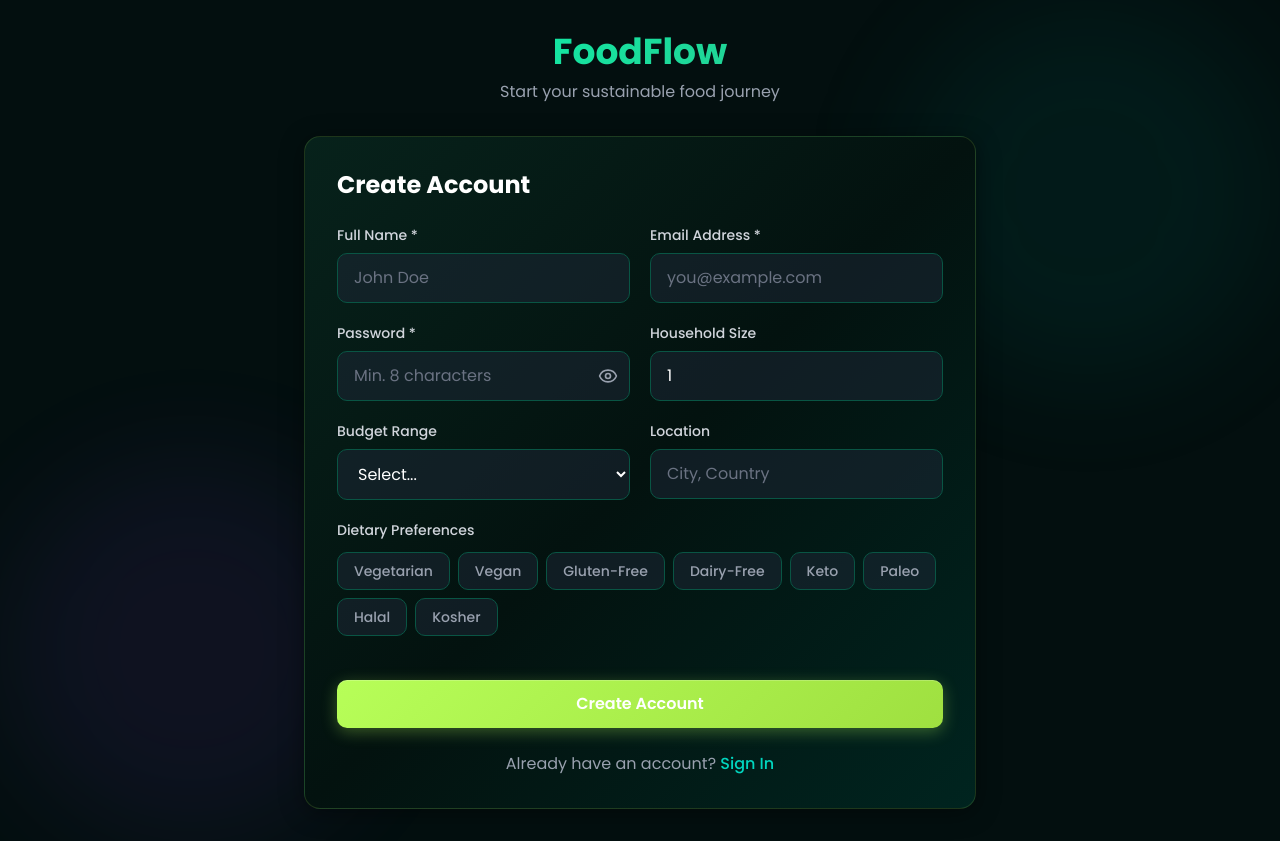
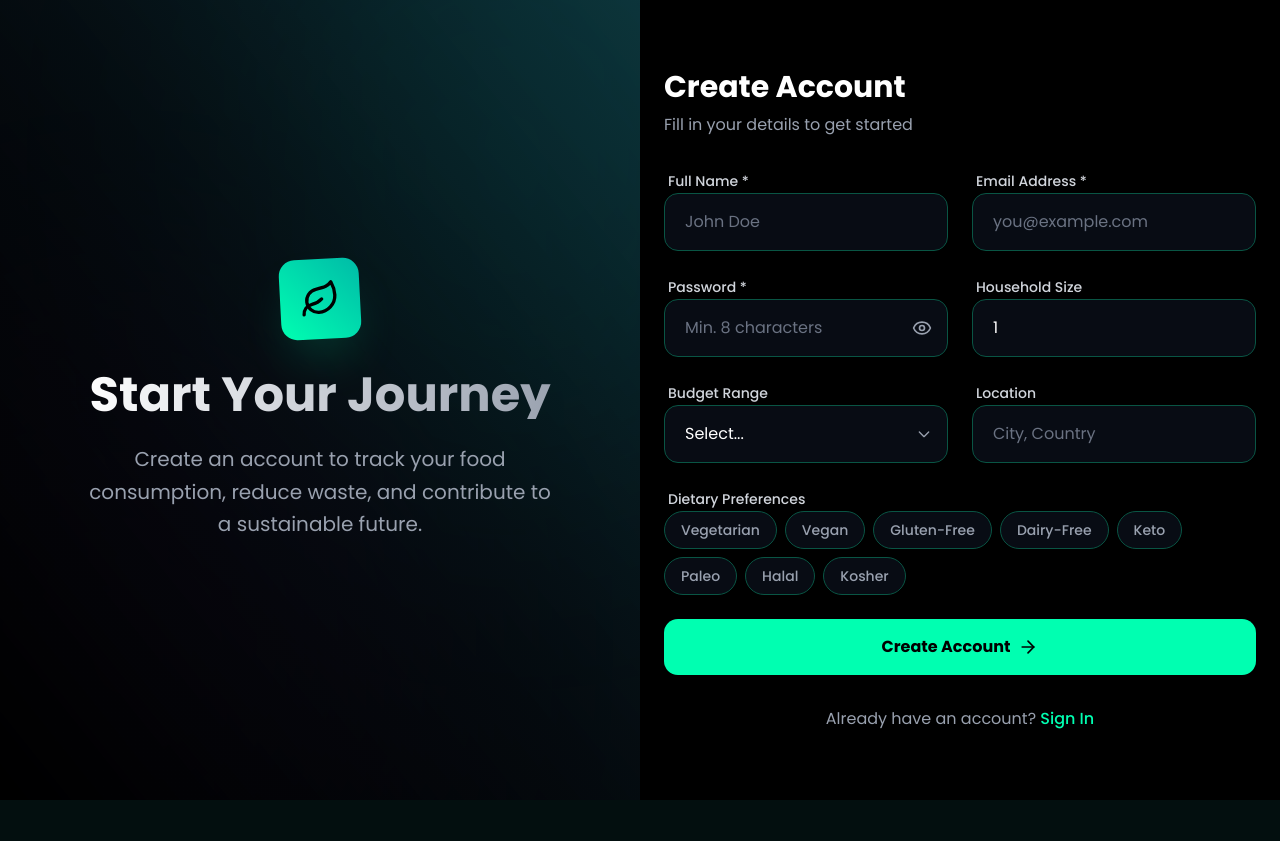
Before and after one commit to Night-Owlz/Innovatex, a Next.js app in the folder frontend/: page /register in a window 1280 px wide. After the commit the page ends 800 px from the top, so only its background shows below. Built offline with nearby package versions, Linux system fonts and the light colour scheme.

Commit message:
refactor: improve auth pages with better UX and styling

```diff
--- a/frontend/app/(auth)/login/page.jsx
+++ b/frontend/app/(auth)/login/page.jsx
@@ -3,7 +3,7 @@
 import { useState } from 'react';
 import Link from 'next/link';
 import { useAuth } from '@/context/AuthContext';
-import { Eye, EyeOff } from 'lucide-react';
+import { Eye, EyeOff, ArrowRight, Leaf, Loader2 } from 'lucide-react';
 
 export default function LoginPage() {
   const [formData, setFormData] = useState({
@@ -30,62 +30,78 @@ export default function LoginPage() {
   };
 
   return (
-    <div className="min-h-screen flex items-center justify-center px-4 relative overflow-hidden">
-      {/* Animated Background */}
-      <div className="absolute inset-0">
-        <div className="absolute w-96 h-96 bg-teal-500/10 rounded-full blur-3xl top-0 left-0 animate-pulse"></div>
-        <div className="absolute w-96 h-96 bg-purple-500/10 rounded-full blur-3xl bottom-0 right-0 animate-pulse" style={{animationDelay: '1s'}}></div>
+    <div className="min-h-screen flex bg-black text-white overflow-hidden">
+      {/* Left Side - Hero/Visuals (Hidden on mobile) */}
+      <div className="hidden lg:flex lg:w-1/2 relative bg-gray-900 items-center justify-center overflow-hidden">
+        <div className="absolute inset-0 bg-gradient-to-br from-teal-900/40 to-black z-10"></div>
+        {/* Abstract Shapes */}
+        <div className="absolute top-[-20%] left-[-20%] w-[80%] h-[80%] bg-teal-500/10 rounded-full blur-[120px] animate-pulse"></div>
+        <div className="absolute bottom-[-20%] right-[-20%] w-[80%] h-[80%] bg-purple-500/10 rounded-full blur-[120px] animate-pulse" style={{animationDelay: '2s'}}></div>
+
+        <div className="relative z-20 p-12 max-w-xl text-center">
+            <div className="w-20 h-20 bg-gradient-to-tr from-[#00FFB1] to-teal-500 rounded-2xl flex items-center justify-center mx-auto mb-8 shadow-2xl shadow-[#00FFB1]/20 rotate-3 hover:rotate-6 transition-transform duration-500">
+                <Leaf className="w-10 h-10 text-black" />
+            </div>
+            <h1 className="text-5xl font-bold mb-6 bg-clip-text text-transparent bg-gradient-to-r from-white to-gray-400">
+                Welcome to <span className="text-[#00FFB1]">FoodFlow</span>
+            </h1>
+            <p className="text-xl text-gray-400 leading-relaxed">
+                Join our community in reducing food waste and managing consumption smarter. Track, analyze, and save.
+            </p>
+        </div>
       </div>
 
-      <div className="max-w-md w-full relative z-10 fade-in">
-        <div className="text-center mb-8">
-          <h1 className="text-4xl font-bold gradient-text mb-2">FoodFlow</h1>
-          <p className="text-gray-400">Welcome back to your dashboard</p>
+      {/* Right Side - Form */}
+      <div className="w-full lg:w-1/2 flex items-center justify-center p-6 relative">
+        {/* Mobile Background Effects */}
+        <div className="absolute inset-0 lg:hidden overflow-hidden pointer-events-none">
+             <div className="absolute top-[-20%] right-[-20%] w-[80%] h-[80%] bg-teal-500/10 rounded-full blur-[100px]"></div>
         </div>
 
-        <div className="premium-card p-8 rounded-2xl">
-          <h2 className="text-2xl font-bold text-white mb-6">
-            Sign In
-          </h2>
+        <div className="w-full max-w-md space-y-8 relative z-10">
+          <div className="text-center lg:text-left">
+            <h2 className="text-3xl font-bold text-white mb-2">Sign In</h2>
+            <p className="text-gray-400">Enter your details to access your account</p>
+          </div>
 
           {error && (
-            <div className="bg-red-500/10 border border-red-500/30 text-red-400 px-4 py-3 rounded-lg mb-6">
+            <div className="bg-red-500/10 border border-red-500/20 text-red-400 px-4 py-3 rounded-xl text-sm flex items-center gap-2 animate-in fade-in slide-in-from-top-2">
+              <div className="w-1.5 h-1.5 rounded-full bg-red-500"></div>
               {error}
             </div>
           )}
 
-          <form onSubmit={handleSubmit} className="space-y-5">
-            <div>
-              <label className="block text-sm font-medium text-gray-300 mb-2">
-                Email Address
-              </label>
+          <form onSubmit={handleSubmit} className="space-y-6">
+            <div className="space-y-2">
+              <label className="text-sm font-medium text-gray-300 ml-1">Email Address</label>
               <input
                 type="email"
                 required
                 value={formData.email}
                 onChange={(e) => setFormData({ ...formData, email: e.target.value })}
-                className="w-full px-4 py-3 bg-gray-800/50 border border-gray-700 rounded-lg text-white placeholder-gray-500 focus:border-teal-500 transition-colors"
-                placeholder="you@example.com"
+                className="w-full px-5 py-4 bg-gray-900/50 border border-gray-800 rounded-xl text-white placeholder-gray-500 focus:ring-2 focus:ring-[#00FFB1] focus:border-transparent transition-all outline-none"
+                placeholder="name@example.com"
               />
             </div>
 
-            <div>
-              <label className="block text-sm font-medium text-gray-300 mb-2">
-                Password
-              </label>
+            <div className="space-y-2">
+              <div className="flex items-center justify-between ml-1">
+                <label className="text-sm font-medium text-gray-300">Password</label>
+                <a href="#" className="text-xs text-[#00FFB1] hover:underline">Forgot password?</a>
+              </div>
               <div className="relative">
                 <input
                   type={showPassword ? "text" : "password"}
                   required
                   value={formData.password}
                   onChange={(e) => setFormData({ ...formData, password: e.target.value })}
-                  className="w-full px-4 py-3 bg-gray-800/50 border border-gray-700 rounded-lg text-white placeholder-gray-500 focus:border-teal-500 transition-colors pr-12"
-                  placeholder="••••••••"
+                  className="w-full px-5 py-4 bg-gray-900/50 border border-gray-800 rounded-xl text-white placeholder-gray-500 focus:ring-2 focus:ring-[#00FFB1] focus:border-transparent transition-all outline-none pr-12"
+                  placeholder="Enter your password"
                 />
                 <button
                   type="button"
                   onClick={() => setShowPassword(!showPassword)}
-                  className="absolute right-3 top-1/2 -translate-y-1/2 text-gray-400 hover:text-gray-300 transition-colors"
+                  className="absolute right-4 top-1/2 -translate-y-1/2 text-gray-400 hover:text-white transition-colors"
                 >
                   {showPassword ? <EyeOff className="w-5 h-5" /> : <Eye className="w-5 h-5" />}
                 </button>
@@ -95,20 +111,25 @@ export default function LoginPage() {
             <button
               type="submit"
               disabled={loading}
-              className="w-full btn-premium py-3 rounded-lg text-white font-semibold disabled:opacity-50 disabled:cursor-not-allowed"
+              className="w-full bg-[#00FFB1] hover:bg-[#00db9a] text-black font-bold py-4 rounded-xl transition-all disabled:opacity-50 disabled:cursor-not-allowed flex items-center justify-center gap-2 hover:scale-[1.01]"
             >
               {loading ? (
-                <span className="flex items-center justify-center gap-2">
-                  <div className="w-5 h-5 border-2 border-white/20 border-t-white rounded-full animate-spin"></div>
+                <>
+                  <Loader2 className="w-5 h-5 animate-spin" />
                   Signing In...
-                </span>
-              ) : 'Sign In'}
+                </>
+              ) : (
+                <>
+                  Sign In
+                  <ArrowRight className="w-5 h-5" />
+                </>
+              )}
             </button>
           </form>
 
-          <p className="mt-6 text-center text-gray-400">
+          <p className="text-center text-gray-400">
             Don't have an account?{' '}
-            <Link href="/register" className="text-teal-400 hover:text-teal-300 font-medium transition-colors">
+            <Link href="/register" className="text-[#00FFB1] font-medium hover:underline transition-all">
               Create Account
             </Link>
           </p>
--- a/frontend/app/(auth)/register/page.jsx
+++ b/frontend/app/(auth)/register/page.jsx
@@ -4,7 +4,7 @@ import { useState } from 'react';
 import Link from 'next/link';
 import { useAuth } from '@/context/AuthContext';
 import { DIETARY_PREFERENCES, BUDGET_RANGES } from '@/lib/constants';
-import { Eye, EyeOff } from 'lucide-react';
+import { Eye, EyeOff, ArrowRight, Leaf, Loader2 } from 'lucide-react';
 
 export default function RegisterPage() {
   const [formData, setFormData] = useState({
@@ -45,66 +45,77 @@ export default function RegisterPage() {
   };
 
   return (
-    <div className="min-h-screen flex items-center justify-center px-4 py-8 relative overflow-hidden">
-      {/* Animated Background */}
-      <div className="absolute inset-0">
-        <div className="absolute w-96 h-96 bg-teal-500/10 rounded-full blur-3xl top-0 right-0 animate-pulse"></div>
-        <div className="absolute w-96 h-96 bg-purple-500/10 rounded-full blur-3xl bottom-0 left-0 animate-pulse" style={{animationDelay: '1s'}}></div>
+    <div className="min-h-screen flex bg-black text-white overflow-hidden">
+      {/* Left Side - Hero/Visuals (Hidden on mobile) */}
+      <div className="hidden lg:flex lg:w-1/2 relative bg-gray-900 items-center justify-center overflow-hidden">
+        <div className="absolute inset-0 bg-gradient-to-bl from-teal-900/40 to-black z-10"></div>
+        {/* Abstract Shapes */}
+        <div className="absolute top-[-20%] right-[-20%] w-[80%] h-[80%] bg-teal-500/10 rounded-full blur-[120px] animate-pulse"></div>
+        <div className="absolute bottom-[-20%] left-[-20%] w-[80%] h-[80%] bg-purple-500/10 rounded-full blur-[120px] animate-pulse" style={{animationDelay: '2s'}}></div>
+
+        <div className="relative z-20 p-12 max-w-xl text-center">
+            <div className="w-20 h-20 bg-gradient-to-tr from-[#00FFB1] to-teal-500 rounded-2xl flex items-center justify-center mx-auto mb-8 shadow-2xl shadow-[#00FFB1]/20 -rotate-3 hover:-rotate-6 transition-transform duration-500">
+                <Leaf className="w-10 h-10 text-black" />
+            </div>
+            <h1 className="text-5xl font-bold mb-6 bg-clip-text text-transparent bg-gradient-to-r from-white to-gray-400">
+                Start Your Journey
+            </h1>
+            <p className="text-xl text-gray-400 leading-relaxed">
+                Create an account to track your food consumption, reduce waste, and contribute to a sustainable future.
+            </p>
+        </div>
       </div>
 
-      <div className="max-w-2xl w-full relative z-10 fade-in">
-        <div className="text-center mb-8">
-          <h1 className="text-4xl font-bold gradient-text mb-2">FoodFlow</h1>
-          <p className="text-gray-400">Start your sustainable food journey</p>
+      {/* Right Side - Form */}
+      <div className="w-full lg:w-1/2 flex items-center justify-center p-6 relative overflow-y-auto">
+        {/* Mobile Background Effects */}
+        <div className="absolute inset-0 lg:hidden overflow-hidden pointer-events-none">
+             <div className="absolute bottom-[-20%] left-[-20%] w-[80%] h-[80%] bg-purple-500/10 rounded-full blur-[100px]"></div>
         </div>
 
-        <div className="premium-card p-8 rounded-2xl">
-          <h2 className="text-2xl font-bold text-white mb-6">
-            Create Account
-          </h2>
+        <div className="w-full max-w-2xl space-y-8 relative z-10 py-8">
+          <div className="text-center lg:text-left">
+            <h2 className="text-3xl font-bold text-white mb-2">Create Account</h2>
+            <p className="text-gray-400">Fill in your details to get started</p>
+          </div>
 
           {error && (
-            <div className="bg-red-500/10 border border-red-500/30 text-red-400 px-4 py-3 rounded-lg mb-6">
+            <div className="bg-red-500/10 border border-red-500/20 text-red-400 px-4 py-3 rounded-xl text-sm flex items-center gap-2 animate-in fade-in slide-in-from-top-2">
+              <div className="w-1.5 h-1.5 rounded-full bg-red-500"></div>
               {error}
             </div>
           )}
 
-          <form onSubmit={handleSubmit} className="space-y-5">
-            <div className="grid md:grid-cols-2 gap-5">
-              <div>
-                <label className="block text-sm font-medium text-gray-300 mb-2">
-                  Full Name *
-                </label>
+          <form onSubmit={handleSubmit} className="space-y-6">
+            <div className="grid md:grid-cols-2 gap-6">
+              <div className="space-y-2">
+                <label className="text-sm font-medium text-gray-300 ml-1">Full Name *</label>
                 <input
                   type="text"
                   required
                   value={formData.full_name}
                   onChange={(e) => setFormData({ ...formData, full_name: e.target.value })}
-                  className="w-full px-4 py-3 bg-gray-800/50 border border-gray-700 rounded-lg text-white placeholder-gray-500 focus:border-teal-500 transition-colors"
+                  className="w-full px-5 py-4 bg-gray-900/50 border border-gray-800 rounded-xl text-white placeholder-gray-500 focus:ring-2 focus:ring-[#00FFB1] focus:border-transparent transition-all outline-none"
                   placeholder="John Doe"
                 />
               </div>
 
-              <div>
-                <label className="block text-sm font-medium text-gray-300 mb-2">
-                  Email Address *
-                </label>
+              <div className="space-y-2">
+                <label className="text-sm font-medium text-gray-300 ml-1">Email Address *</label>
                 <input
                   type="email"
                   required
                   value={formData.email}
                   onChange={(e) => setFormData({ ...formData, email: e.target.value })}
-                  className="w-full px-4 py-3 bg-gray-800/50 border border-gray-700 rounded-lg text-white placeholder-gray-500 focus:border-teal-500 transition-colors"
+                  className="w-full px-5 py-4 bg-gray-900/50 border border-gray-800 rounded-xl text-white placeholder-gray-500 focus:ring-2 focus:ring-[#00FFB1] focus:border-transparent transition-all outline-none"
                   placeholder="you@example.com"
                 />
               </div>
             </div>
 
-            <div className="grid md:grid-cols-2 gap-5">
-              <div>
-                <label className="block text-sm font-medium text-gray-300 mb-2">
-                  Password *
-                </label>
+            <div className="grid md:grid-cols-2 gap-6">
+              <div className="space-y-2">
+                <label className="text-sm font-medium text-gray-300 ml-1">Password *</label>
                 <div className="relative">
                   <input
                     type={showPassword ? "text" : "password"}
@@ -112,80 +123,77 @@ export default function RegisterPage() {
                     minLength={8}
                     value={formData.password}
                     onChange={(e) => setFormData({ ...formData, password: e.target.value })}
-                    className="w-full px-4 py-3 bg-gray-800/50 border border-gray-700 rounded-lg text-white placeholder-gray-500 focus:border-teal-500 transition-colors pr-12"
+                    className="w-full px-5 py-4 bg-gray-900/50 border border-gray-800 rounded-xl text-white placeholder-gray-500 focus:ring-2 focus:ring-[#00FFB1] focus:border-transparent transition-all outline-none pr-12"
                     placeholder="Min. 8 characters"
                   />
                   <button
                     type="button"
                     onClick={() => setShowPassword(!showPassword)}
-                    className="absolute right-3 top-1/2 -translate-y-1/2 text-gray-400 hover:text-gray-300 transition-colors"
+                    className="absolute right-4 top-1/2 -translate-y-1/2 text-gray-400 hover:text-white transition-colors"
                   >
                     {showPassword ? <EyeOff className="w-5 h-5" /> : <Eye className="w-5 h-5" />}
                   </button>
                 </div>
               </div>
 
-              <div>
-                <label className="block text-sm font-medium text-gray-300 mb-2">
-                  Household Size
-                </label>
+              <div className="space-y-2">
+                <label className="text-sm font-medium text-gray-300 ml-1">Household Size</label>
                 <input
                   type="number"
                   min="1"
                   value={formData.household_size}
                   onChange={(e) => setFormData({ ...formData, household_size: parseInt(e.target.value) })}
-                  className="w-full px-4 py-3 bg-gray-800/50 border border-gray-700 rounded-lg text-white placeholder-gray-500 focus:border-teal-500 transition-colors"
+                  className="w-full px-5 py-4 bg-gray-900/50 border border-gray-800 rounded-xl text-white placeholder-gray-500 focus:ring-2 focus:ring-[#00FFB1] focus:border-transparent transition-all outline-none"
                 />
               </div>
             </div>
 
-            <div className="grid md:grid-cols-2 gap-5">
-              <div>
-                <label className="block text-sm font-medium text-gray-300 mb-2">
-                  Budget Range
-                </label>
+            <div className="grid md:grid-cols-2 gap-6">
+              <div className="space-y-2">
+                <label className="text-sm font-medium text-gray-300 ml-1">Budget Range</label>
+                <div className="relative">
                     <select
                     value={formData.budget_range}
                     onChange={(e) => setFormData({ ...formData, budget_range: e.target.value })}
-                  className="w-full px-4 py-3 bg-gray-800/50 border border-gray-700 rounded-lg text-white focus:border-teal-500 transition-colors"
+                    className="w-full px-5 py-4 bg-gray-900/50 border border-gray-800 rounded-xl text-white focus:ring-2 focus:ring-[#00FFB1] focus:border-transparent transition-all outline-none appearance-none"
                     >
                     <option value="">Select...</option>
                     {BUDGET_RANGES.map((range) => (
-                    <option key={range.value} value={range.value} className="bg-gray-800">
+                        <option key={range.value} value={range.value} className="bg-gray-900">
                         {range.label}
                         </option>
                     ))}
                     </select>
+                    <div className="absolute right-4 top-1/2 -translate-y-1/2 pointer-events-none text-gray-400">
+                        <svg className="w-4 h-4" fill="none" stroke="currentColor" viewBox="0 0 24 24"><path strokeLinecap="round" strokeLinejoin="round" strokeWidth="2" d="M19 9l-7 7-7-7"></path></svg>
+                    </div>
+                </div>
               </div>
 
-              <div>
-                <label className="block text-sm font-medium text-gray-300 mb-2">
-                  Location
-                </label>
+              <div className="space-y-2">
+                <label className="text-sm font-medium text-gray-300 ml-1">Location</label>
                 <input
                   type="text"
                   value={formData.location}
                   onChange={(e) => setFormData({ ...formData, location: e.target.value })}
-                  className="w-full px-4 py-3 bg-gray-800/50 border border-gray-700 rounded-lg text-white placeholder-gray-500 focus:border-teal-500 transition-colors"
+                  className="w-full px-5 py-4 bg-gray-900/50 border border-gray-800 rounded-xl text-white placeholder-gray-500 focus:ring-2 focus:ring-[#00FFB1] focus:border-transparent transition-all outline-none"
                   placeholder="City, Country"
                 />
               </div>
             </div>
 
-            <div>
-              <label className="block text-sm font-medium text-gray-300 mb-3">
-                Dietary Preferences
-              </label>
+            <div className="space-y-3">
+              <label className="text-sm font-medium text-gray-300 ml-1">Dietary Preferences</label>
               <div className="flex flex-wrap gap-2">
                 {DIETARY_PREFERENCES.map((pref) => (
                   <button
                     key={pref}
                     type="button"
                     onClick={() => toggleDietaryPreference(pref)}
-                    className={`px-4 py-2 rounded-lg text-sm font-medium transition-all ${
+                    className={`px-4 py-2 rounded-full text-sm font-medium transition-all border ${
                       formData.dietary_preferences.includes(pref)
-                        ? 'bg-gradient-to-r from-teal-500 to-teal-600 text-white'
-                        : 'bg-gray-800/50 text-gray-400 hover:bg-gray-700/50 border border-gray-700'
+                        ? 'bg-[#00FFB1] text-black border-[#00FFB1]'
+                        : 'bg-gray-900/50 text-gray-400 border-gray-800 hover:border-gray-700 hover:bg-gray-800'
                     }`}
                   >
                     {pref}
@@ -197,20 +205,25 @@ export default function RegisterPage() {
             <button
               type="submit"
               disabled={loading}
-              className="w-full btn-premium py-3 rounded-lg text-white font-semibold disabled:opacity-50 disabled:cursor-not-allowed mt-6"
+              className="w-full bg-[#00FFB1] hover:bg-[#00db9a] text-black font-bold py-4 rounded-xl transition-all disabled:opacity-50 disabled:cursor-not-allowed flex items-center justify-center gap-2 hover:scale-[1.01] mt-4"
             >
               {loading ? (
-                <span className="flex items-center justify-center gap-2">
-                  <div className="w-5 h-5 border-2 border-white/20 border-t-white rounded-full animate-spin"></div>
+                <>
+                  <Loader2 className="w-5 h-5 animate-spin" />
                   Creating Account...
-                </span>
-              ) : 'Create Account'}
+                </>
+              ) : (
+                <>
+                  Create Account
+                  <ArrowRight className="w-5 h-5" />
+                </>
+              )}
             </button>
           </form>
 
-          <p className="mt-6 text-center text-gray-400">
+          <p className="text-center text-gray-400">
             Already have an account?{' '}
-            <Link href="/login" className="text-teal-400 hover:text-teal-300 font-medium transition-colors">
+            <Link href="/login" className="text-[#00FFB1] font-medium hover:underline transition-all">
               Sign In
             </Link>
           </p>
```
Lines whose indentation alone changed are shown as unchanged.
